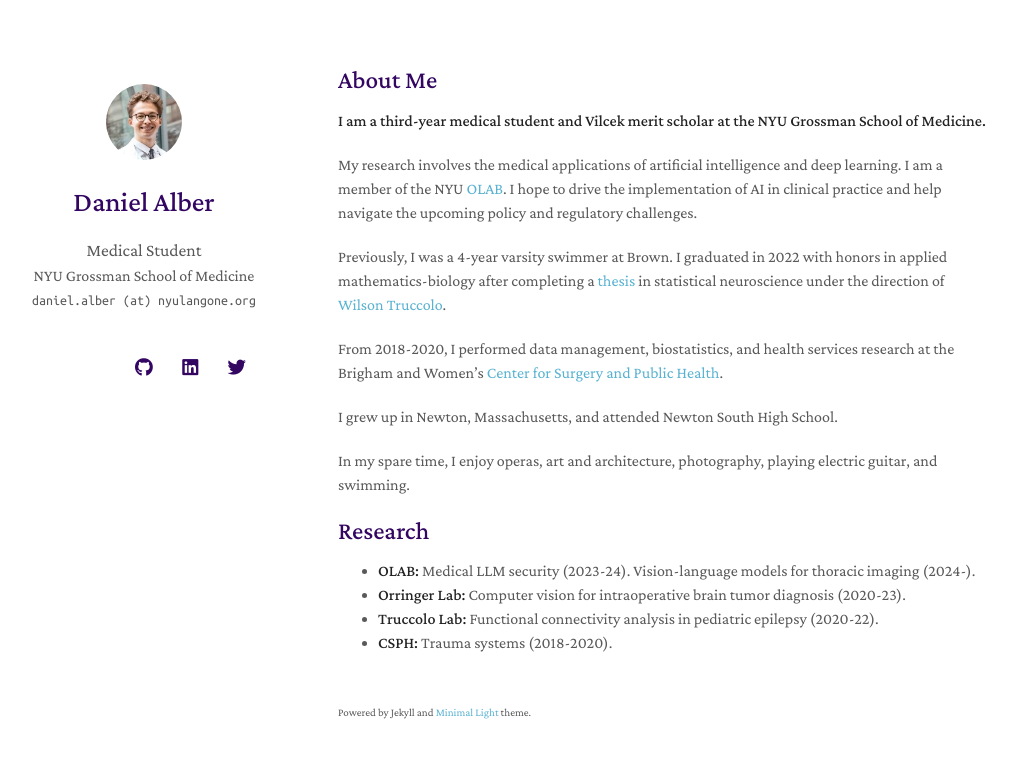
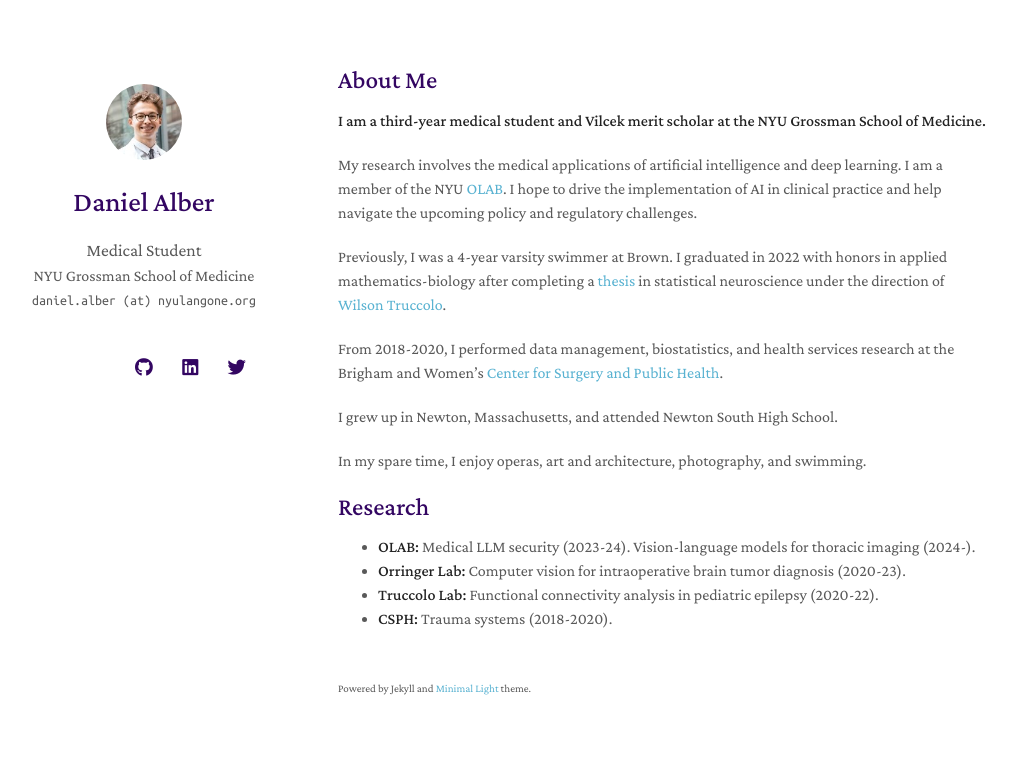
Before and after one commit to danalber/danalber.github.io, a Jekyll site: the page built from index.md, in a window 1280 px wide. Shown: the top 758 px of the page, without its empty margins (132-1147 px from the left). Built offline with Jekyll 4.4.1, drawn with Linux system fonts in a browser that asks for light colours; nearby versions of some CDN libraries; a style sheet for code colours, icons or effects is not loaded; our own code applies the rules of GitHub Pages for plain Markdown files.

Commit message:
Update index.md

```diff
--- a/index.md
+++ b/index.md
@@ -14,7 +14,7 @@ From 2018-2020, I performed data management, biostatistics, and health services
 
 I grew up in Newton, Massachusetts, and attended Newton South High School.
 
-In my spare time, I enjoy operas, art and architecture, photography, playing electric guitar, and swimming.
+In my spare time, I enjoy operas, art and architecture, photography, and swimming.
 
 ## Research
 
```
